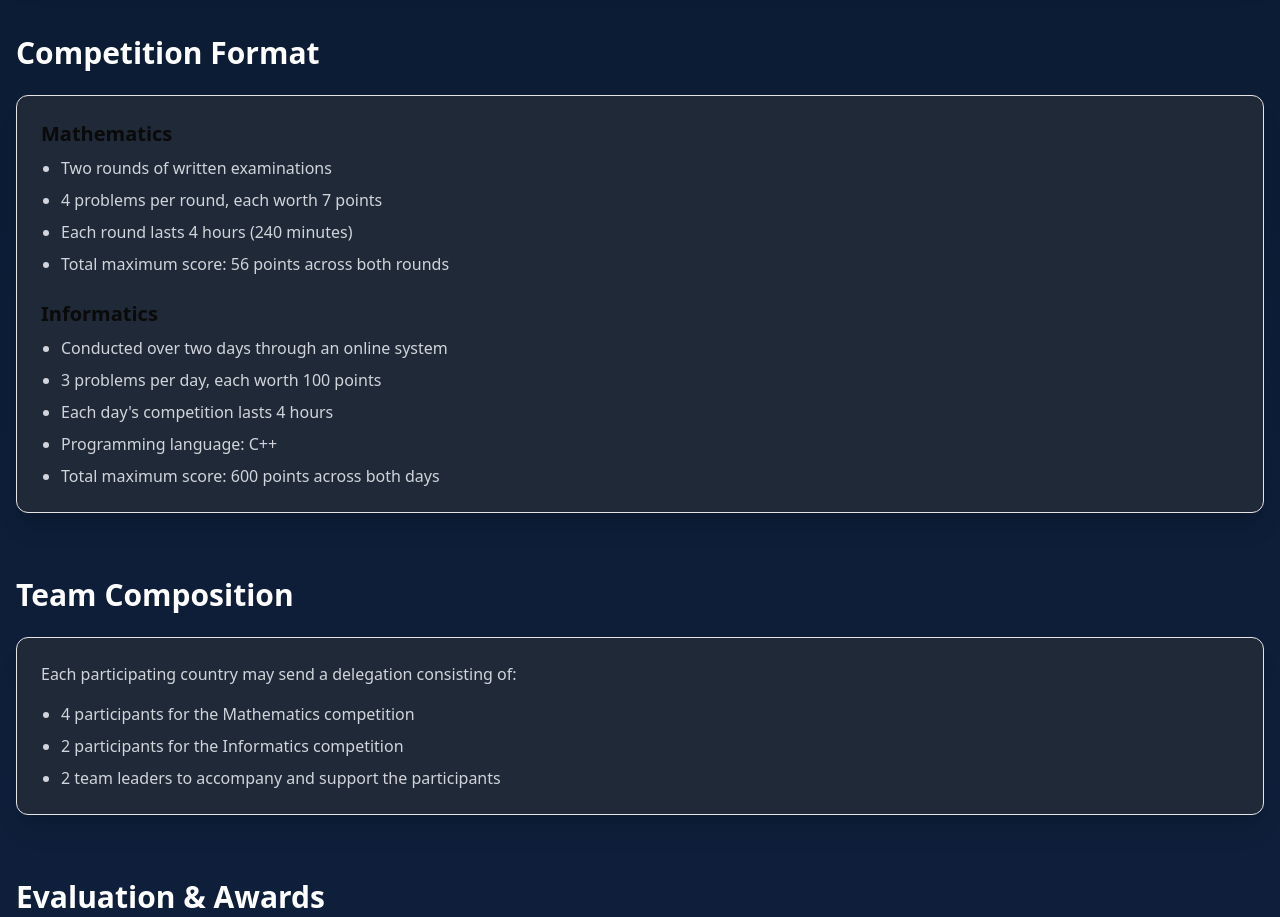
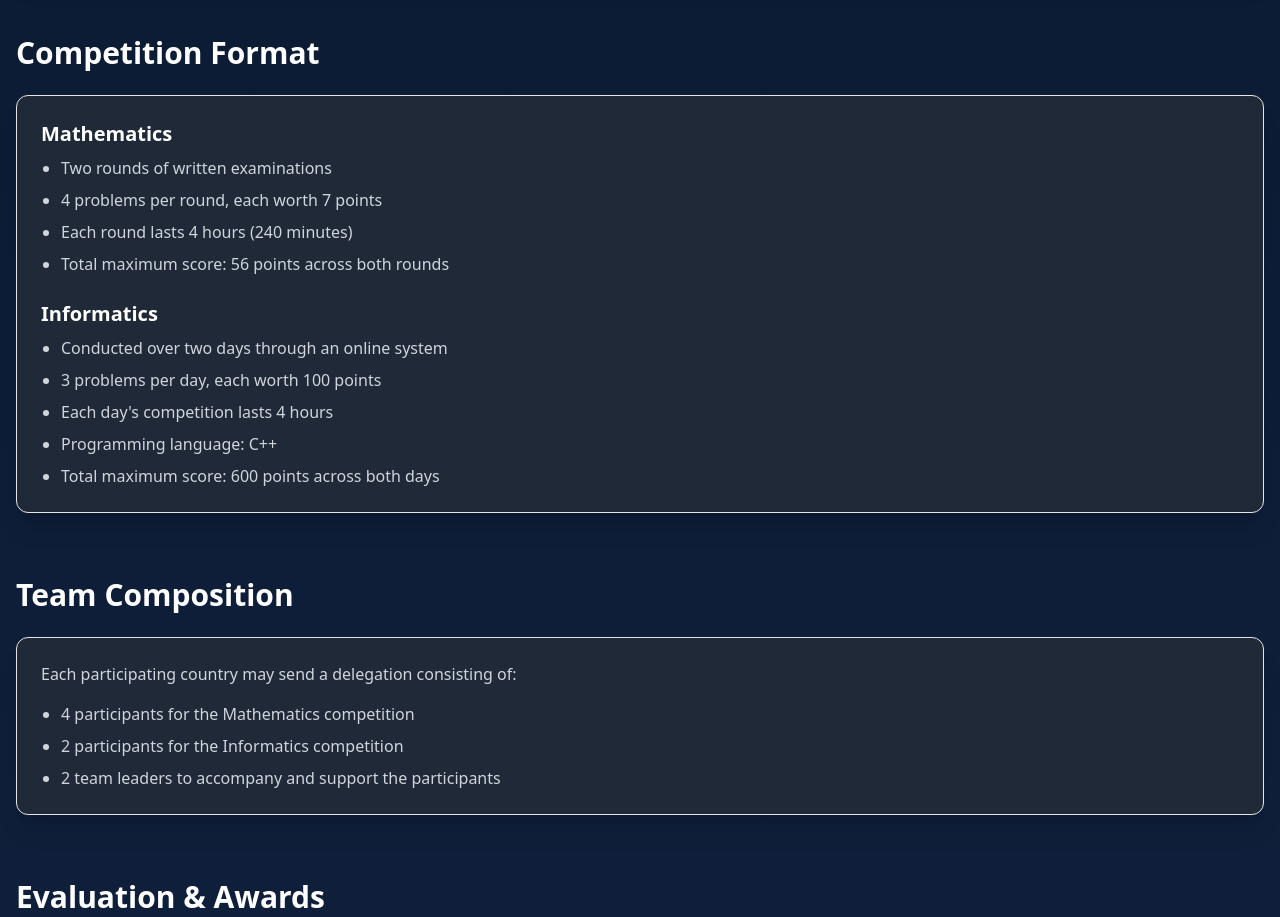
Before and after one commit to OkiljonDadakhanov/alxorazmiy, a Next.js app: page /about in a window 1280 px wide. Shown: the part 840-1757 px from the top of the page. Built offline with nearby package versions, Linux system fonts and the light colour scheme.

Commit message:
upd: text-white

```diff
--- a/app/about/page.tsx
+++ b/app/about/page.tsx
@@ -67,7 +67,9 @@
           <Card className="bg-[#1f2937] shadow-xl">
             <CardContent className="p-6">
               <div className="mb-6">
-                <h3 className="text-xl font-semibold mb-2">Mathematics</h3>
+                <h3 className="text-xl font-semibold mb-2 text-white">
+                  Mathematics
+                </h3>
                 <ul className="list-disc pl-5 space-y-2 text-gray-300">
                   <li>Two rounds of written examinations</li>
                   <li>4 problems per round, each worth 7 points</li>
@@ -76,7 +78,9 @@
                 </ul>
               </div>
               <div>
-                <h3 className="text-xl font-semibold mb-2">Informatics</h3>
+                <h3 className="text-xl font-semibold mb-2 text-white">
+                  Informatics
+                </h3>
                 <ul className="list-disc pl-5 space-y-2 text-gray-300">
                   <li>Conducted over two days through an online system</li>
                   <li>3 problems per day, each worth 100 points</li>
```
